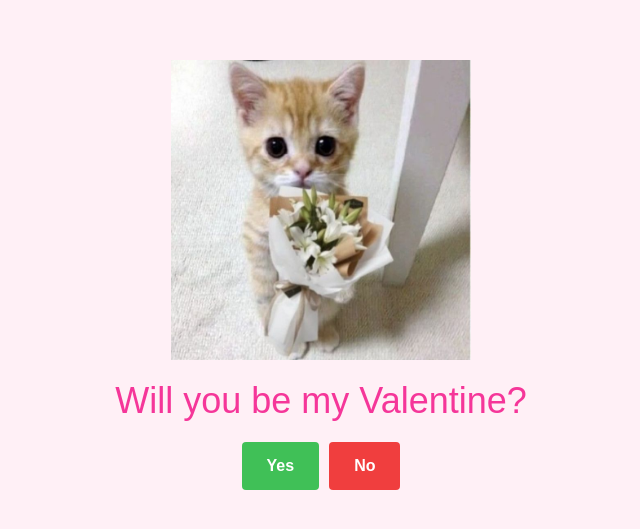
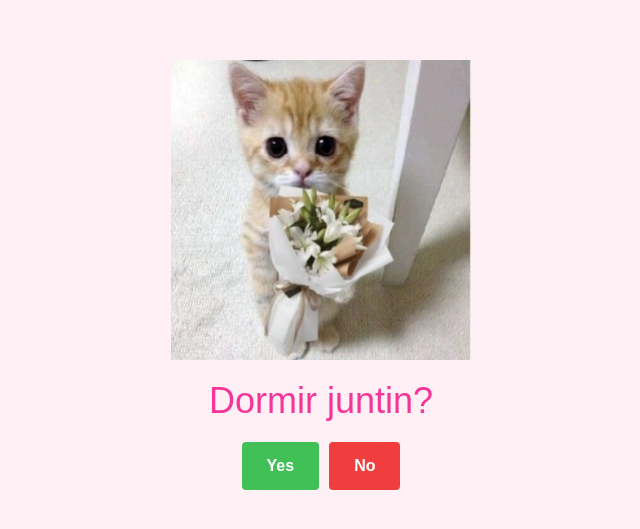
Before and after one commit to Marcelolipe03/Marina, a plain HTML site: page index.html in a window 1280 px wide. Shown: the part 125-654 px from the top of the page, without its empty margins (319-959 px from the left). Drawn offline with Linux system fonts and the light colour scheme; a web font is replaced by a local one.

Commit message:
index.html

```diff
--- a/index.html
+++ b/index.html
@@ -15,7 +15,7 @@
   <body>
     <main class="container">
       <img class="cat-img" src="img/cat-0.jpg" alt="Picture of a cat" />
-      <p class="title">Will you be my Valentine?</p>
+      <p class="title">Dormir juntin?</p>
       <div class="buttons">
         <button type="button" class="btn btn--yes">Yes</button>
         <button type="button" class="btn btn--no">No</button>
```
